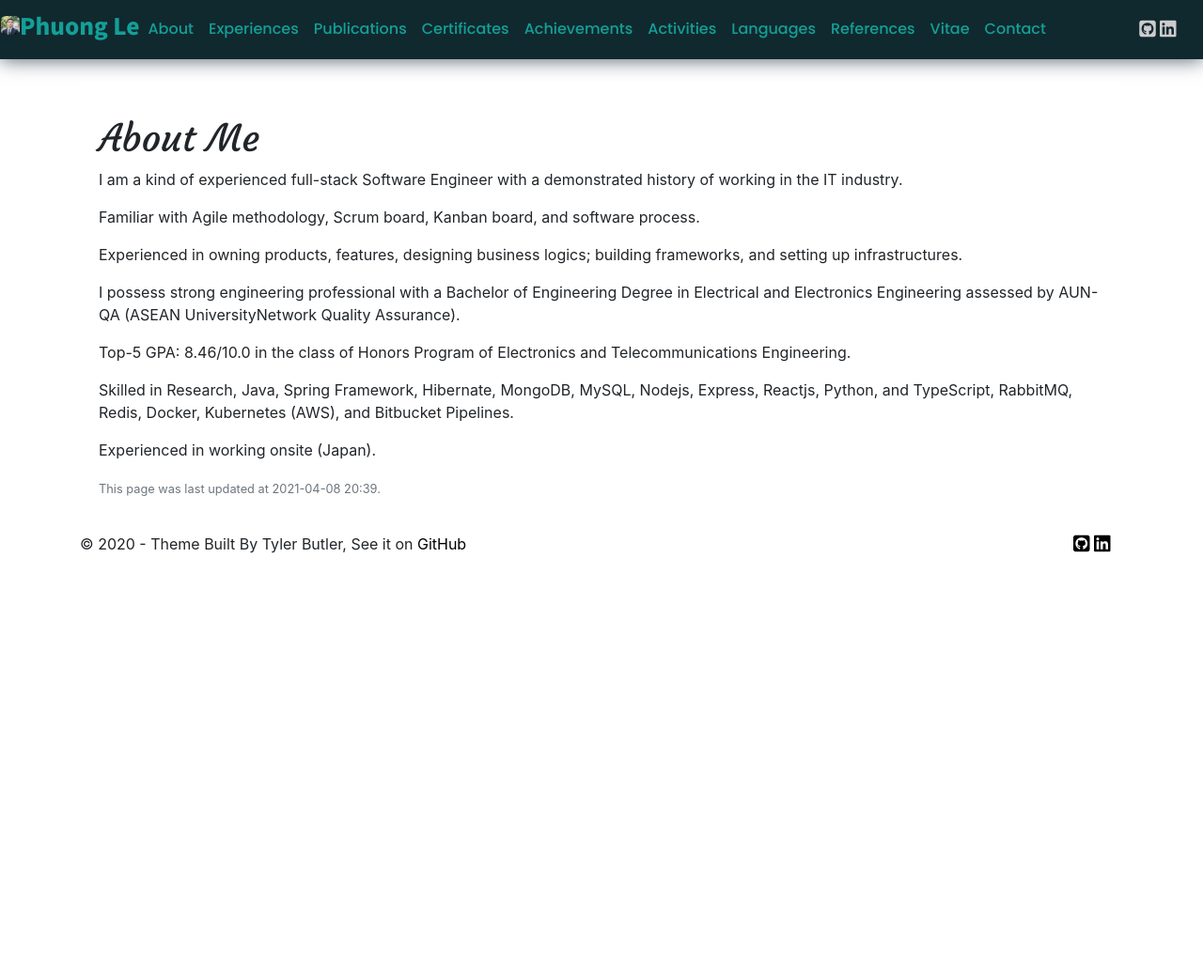
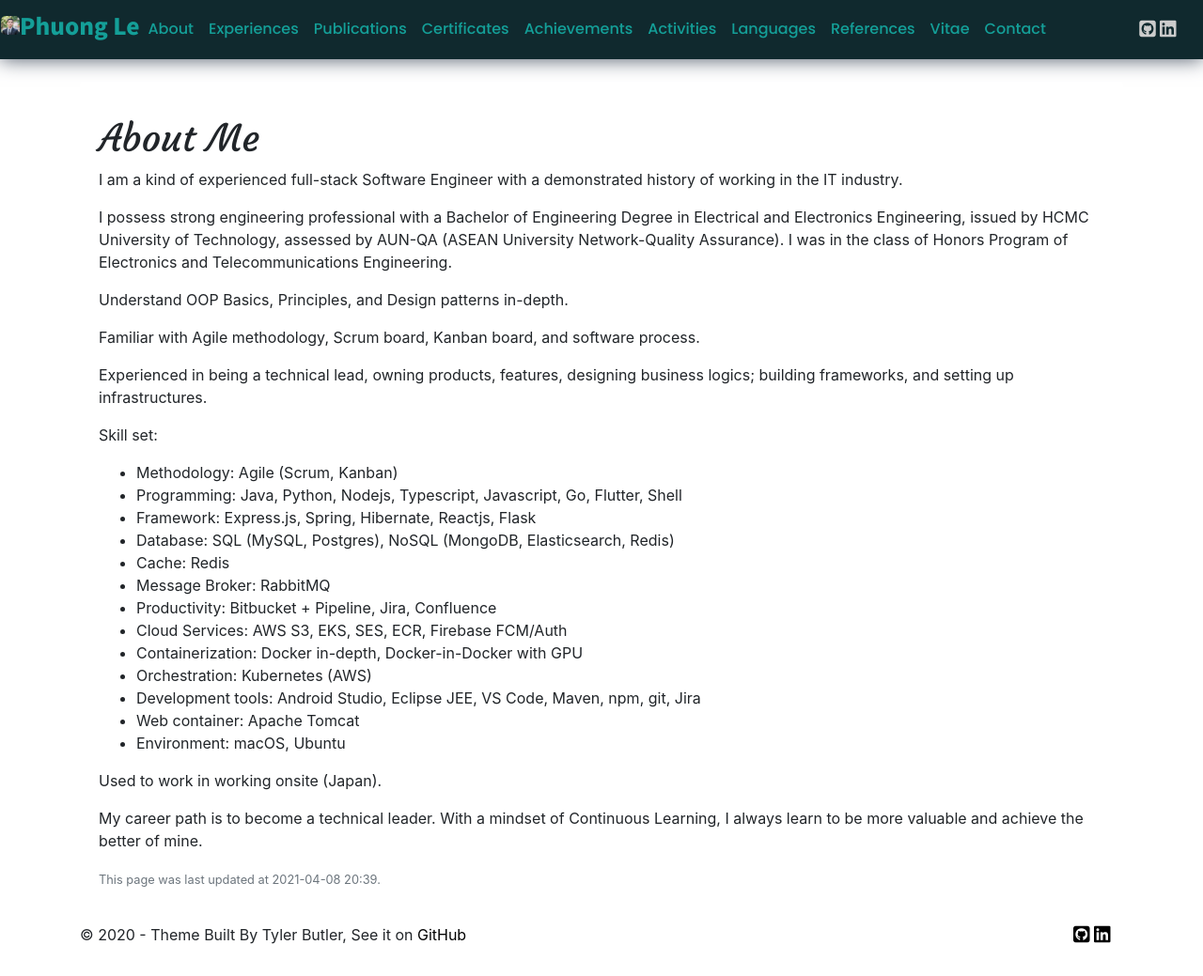
Before and after one commit to phuonglvh/phuonglvh.github.io, a Jekyll site: the page built from pages/about.md, in a window 1280 px wide. Shown: the whole page at 94% size. Built offline with Jekyll 4.4.1, drawn with Linux system fonts in a browser that asks for light colours; nearby versions of some CDN libraries; comment, search, counter and statistics services are not loaded; before the commit the page ends 900 px from its top, so only the background shows below that.

Commit message:
Update about page

```diff
--- a/pages/about.md
+++ b/pages/about.md
@@ -8,17 +8,31 @@ last-updated: 2021-04-08 20:39
 ---
 
 <h1 class="mx-auto" style="font-family:Courgette;">{{ page.title }}</h1>
-
 I am a kind of experienced full-stack Software Engineer with a demonstrated history of working in the IT industry.
 
-Familiar with Agile methodology, Scrum board, Kanban board, and software process.
+I possess strong engineering professional with a Bachelor of Engineering Degree in Electrical and Electronics Engineering, issued by HCMC University of Technology, assessed by AUN-QA (ASEAN University Network-Quality Assurance). I was in the class of Honors Program of Electronics and Telecommunications Engineering.
 
-Experienced in owning products, features, designing business logics; building frameworks, and setting up infrastructures.
+Understand OOP Basics, Principles, and Design patterns in-depth.
 
-I possess strong engineering professional with a Bachelor of Engineering Degree in Electrical and Electronics Engineering assessed by AUN-QA (ASEAN UniversityNetwork Quality Assurance).
+Familiar with Agile methodology, Scrum board, Kanban board,  and software process.
 
-Top-5 GPA: 8.46/10.0 in the class of Honors Program of Electronics and Telecommunications Engineering.
+Experienced in being a technical lead, owning products, features, designing business logics; building frameworks, and setting up infrastructures.
 
-Skilled in Research, Java, Spring Framework, Hibernate, MongoDB, MySQL, Nodejs, Express, Reactjs, Python, and TypeScript, RabbitMQ, Redis, Docker, Kubernetes (AWS), and Bitbucket Pipelines.
+Skill set:
+- Methodology: Agile (Scrum, Kanban)
+- Programming: Java, Python, Nodejs, Typescript, Javascript, Go, Flutter, Shell
+- Framework: Express.js, Spring, Hibernate, Reactjs, Flask
+- Database: SQL (MySQL, Postgres), NoSQL (MongoDB, Elasticsearch, Redis)
+- Cache: Redis
+- Message Broker: RabbitMQ
+- Productivity: Bitbucket + Pipeline, Jira, Confluence
+- Cloud Services: AWS S3, EKS, SES, ECR, Firebase FCM/Auth
+- Containerization: Docker in-depth, Docker-in-Docker with GPU
+- Orchestration: Kubernetes (AWS)
+- Development tools: Android Studio, Eclipse JEE, VS Code, Maven, npm, git, Jira
+- Web container: Apache Tomcat
+- Environment: macOS, Ubuntu
 
-Experienced in working onsite (Japan).
+Used to work in working onsite (Japan).
+
+My career path is to become a technical leader. With a mindset of Continuous Learning, I always learn to be more valuable and achieve the better of mine.
```
